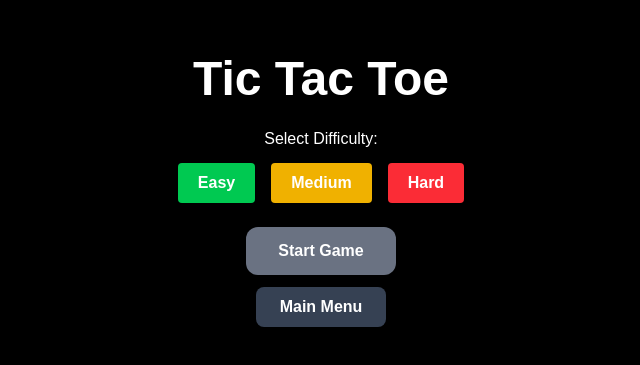
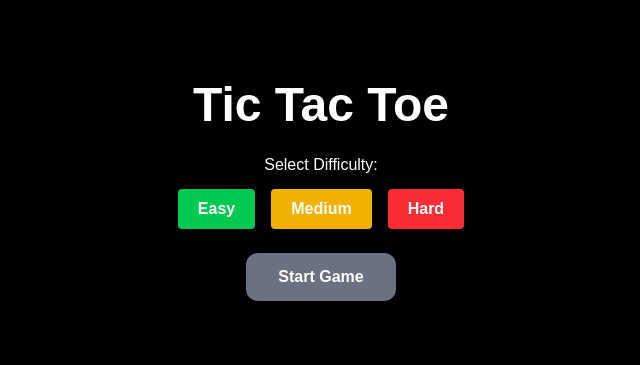
Before and after one commit to RuthlesSan/tic-tac-toe-ai, a Next.js app: page /games/tictactoe in a window 1280 px wide. Shown: the part 209-574 px from the top of the page, without its empty margins (319-959 px from the left). Built offline with nearby package versions, Linux system fonts and the light colour scheme.

Commit message:
some change

```diff
--- a/app/games/tictactoe/page.js
+++ b/app/games/tictactoe/page.js
@@ -227,12 +227,7 @@ export default function Home() {
             Start Game
           </button>
 
-          <button
-            onClick={()=>router.push("/")}
-            className="px-6 py-2 bg-gray-700 hover:bg-gray-600 rounded-lg font-semibold"
-          >
-            Main Menu
-          </button>
+
         </div>
       </div>
     );
```
